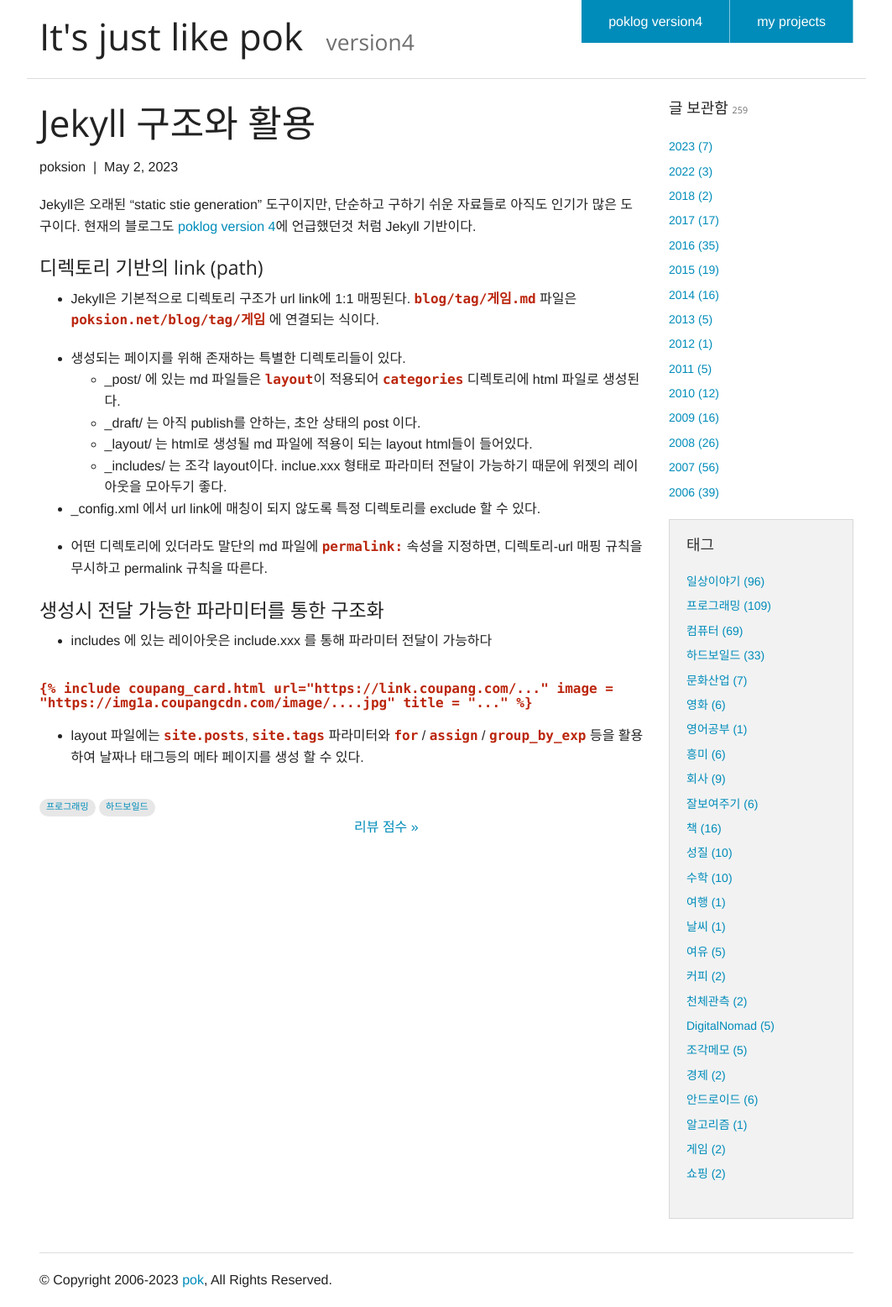
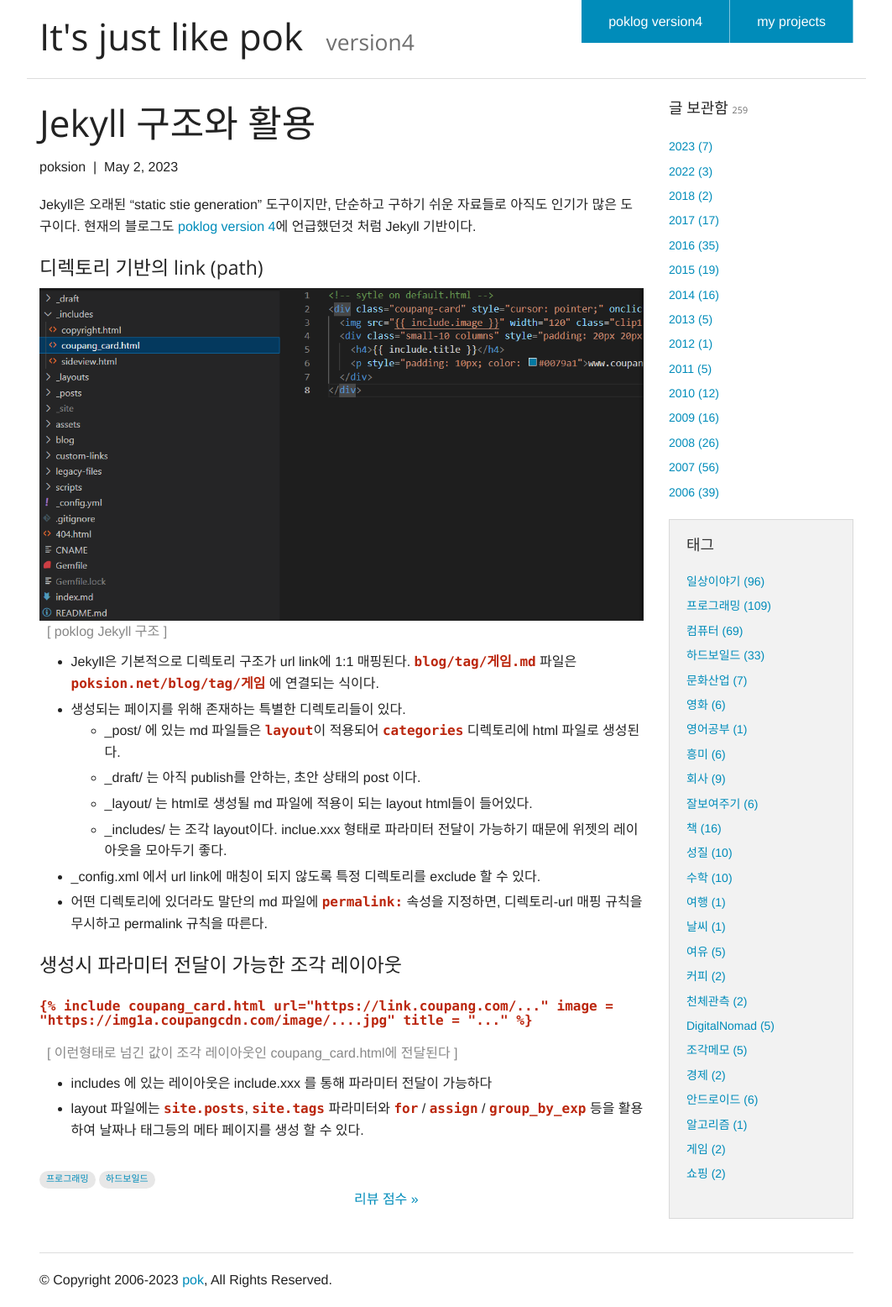
Before and after one commit to poksion/poksion.github.io, a Jekyll site: the page built from _posts/2023-05-02-jekyll-구조와-활용.md, in a window 1280 px wide. Shown: the whole page at 84% size, without its empty margins (108-1171 px from the left). Built offline with Jekyll 4.4.1, drawn with Linux system fonts in a browser that asks for light colours; comment, search, counter and statistics services are not loaded.

Commit message:
update jekyll blog

````diff
--- /dev/null
+++ b/_includes/box_note.html
@@ -0,0 +1,3 @@
+<div style="color: #888888; margin-top: 5px; margin-bottom: 15px;">
+  &nbsp;&nbsp;&#91; {{ include.note }} &#93;
+</div>
--- a/_includes/coupang_card.html
+++ b/_includes/coupang_card.html
@@ -3,6 +3,6 @@
   <img src="{{ include.image }}" width="120" class="clip120">
   <div class="small-10 columns" style="padding: 20px 20px 20px 160px">
     <h4>{{ include.title }}</h4>
-    <p style="padding: 10px; color: #0079a1">www.coupang.com</p>
+    <p style="padding: 10px; color: #008cba">www.coupang.com</p>
   </div>
 </div>
--- a/_layouts/default.html
+++ b/_layouts/default.html
@@ -33,6 +33,7 @@
   <style type="text/css">
     li {
       margin-left: 20px;
+      margin-bottom: 5px;
     }
     .coupang-card {
       background-color: #fefefe;
--- a/_posts/2023-05-02-jekyll-구조와-활용.md
+++ b/_posts/2023-05-02-jekyll-구조와-활용.md
@@ -11,26 +11,26 @@ Jekyll은 오래된 "static stie generation" 도구이지만, 단순하고 구
 
 #### 디렉토리 기반의 link (path)
 
+<div align="center"><img src="/assets/img/post/jekyll-directory-structure.png" /></div>
+{% include box_note.html note="poklog Jekyll 구조" %}
+
 * Jekyll은 기본적으로 디렉토리 구조가 url link에 1:1 매핑된다. `blog/tag/게임.md` 파일은 `poksion.net/blog/tag/게임` 에 연결되는 식이다.
-
 * 생성되는 페이지를 위해 존재하는 특별한 디렉토리들이 있다.
   * _post/ 에 있는 md 파일들은 `layout`이 적용되어 `categories` 디렉토리에 html 파일로 생성된다.
   * _draft/ 는 아직 publish를 안하는, 초안 상태의 post 이다.
   * _layout/ 는 html로 생성될 md 파일에 적용이 되는 layout html들이 들어있다.
   * _includes/ 는 조각 layout이다. inclue.xxx 형태로 파라미터 전달이 가능하기 때문에 위젯의 레이아웃을 모아두기 좋다.
-
 * _config.xml 에서 url link에 매칭이 되지 않도록 특정 디렉토리를 exclude 할 수 있다.
-
 * 어떤 디렉토리에 있더라도 말단의 md 파일에 `permalink:` 속성을 지정하면, 디렉토리-url 매핑 규칙을 무시하고 permalink 규칙을 따른다.
 
-#### 생성시 전달 가능한 파라미터를 통한 구조화
-
-* includes 에 있는 레이아웃은 include.xxx 를 통해 파라미터 전달이 가능하다
+#### 생성시 파라미터 전달이 가능한 조각 레이아웃
 
 ```
 {% raw %}
 {% include coupang_card.html url="https://link.coupang.com/..." image = "https://img1a.coupangcdn.com/image/....jpg" title = "..." %}
 {% endraw %}
 ```
+{% include box_note.html note="이런형태로 넘긴 값이 조각 레이아웃인 coupang_card.html에 전달된다" %}
 
+* includes 에 있는 레이아웃은 include.xxx 를 통해 파라미터 전달이 가능하다
 * layout 파일에는 `site.posts`, `site.tags` 파라미터와 `for` / `assign` / `group_by_exp` 등을 활용하여 날짜나 태그등의 메타 페이지를 생성 할 수 있다.
````
Also changed, not shown: assets/img/post/jekyll-directory-structure.png (added).
